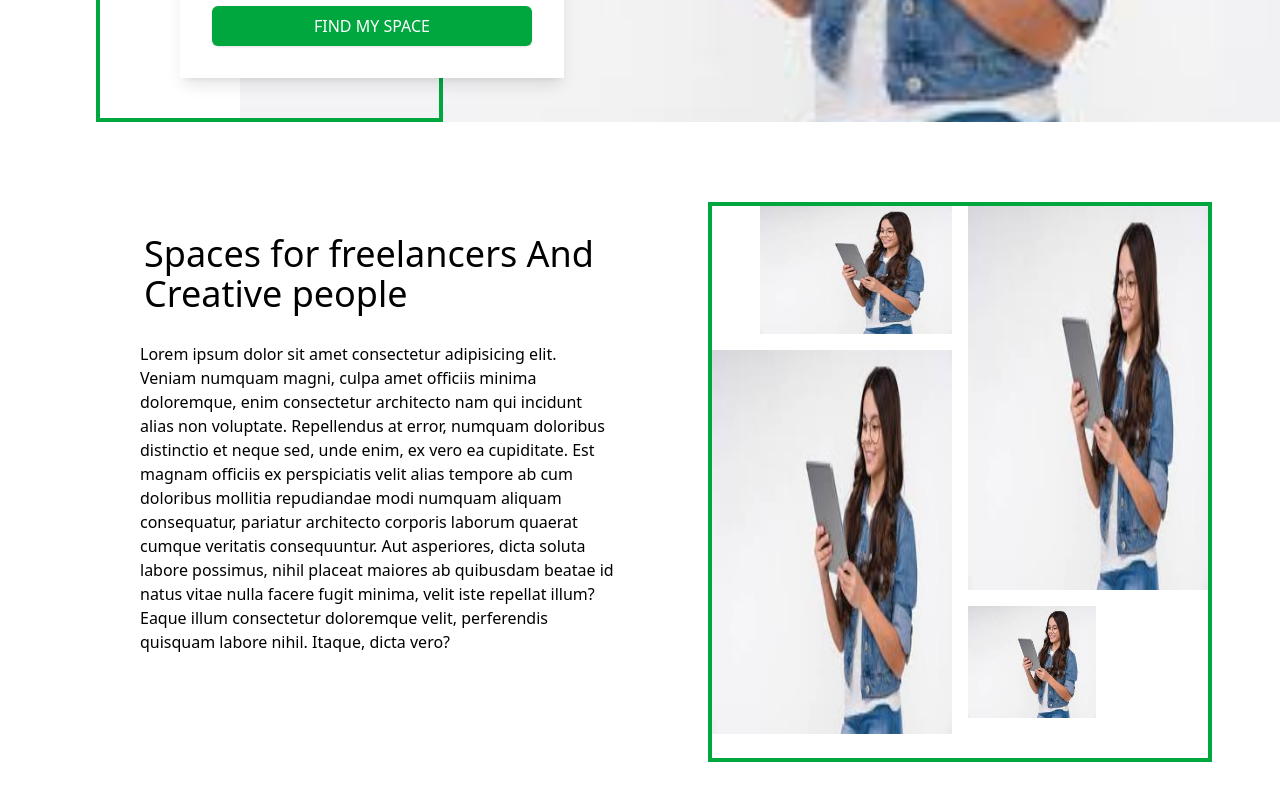
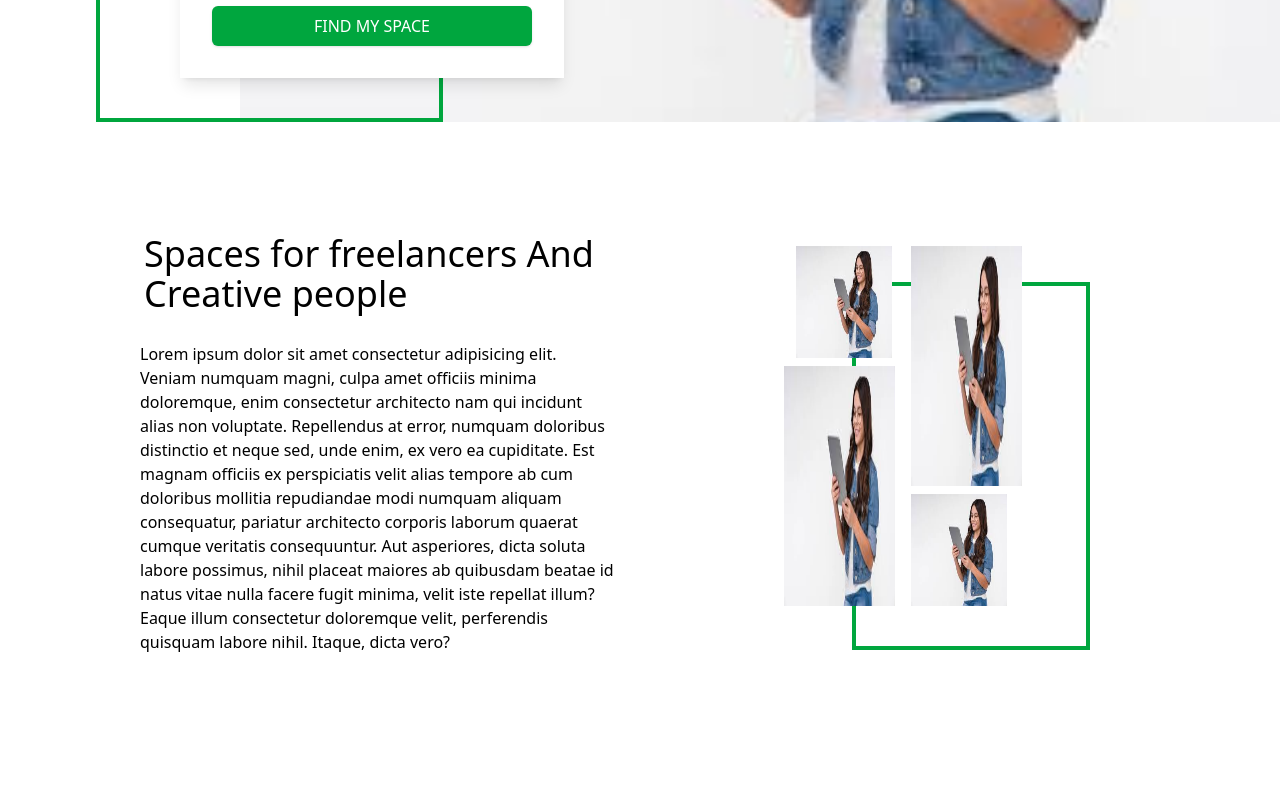
Before and after one commit to soualomichel91-glitch/projet_tailwindcss, a website: page src/index.html in a window 1280 px wide. Shown: the part 564-1364 px from the top of the page. Drawn offline with Linux system fonts and the light colour scheme.

Commit message:
fin du style de la deuxieme section

```diff
--- a/src/index.html
+++ b/src/index.html
@@ -138,20 +138,26 @@
       </div>
 
       <!-- Section pour les images -->
-      <div class="grid grid-cols-2 gap-4 border-4 border-green-600">
-        <div>
-          <img src="./../images/bgimages.jpg" alt="" class="h-32 w-48 ml-12" />
+      <div class="relative h-1/6 w-1/5 border-4 border-green-600 ml-36 mt-20">
+       <div class="grid grid-cols-2 gap-2 -mt-10">
+         <div>
+          <img src="./../images/bgimages.jpg" alt="" class="h-28 w-24 -ml-15 -mb-20" />
         </div>
         <div>
-          <img src="./../images/bgimages.jpg" alt="" class="h-96 w-60" />
+          <img src="./../images/bgimages.jpg" alt="" class="h-60 w-80 -ml-16" />
         </div>
         <div>
-          <img src="./../images/bgimages.jpg" alt="" class="h-96 w-60 -mt-64" />
+          <img src="./../images/bgimages.jpg" alt="" class="h-60 w-96 -ml-18 -mt-32" />
         </div>
         <div>
-          <img src="./../images/bgimages.jpg" alt="" class="h-28 w-32 mb-10" />
+          <img src="./../images/bgimages.jpg" alt="" class="h-28 w-24 mb-10 -ml-16" />
         </div>
       </div>
+       </div>
     </section>
+
+
+
+
   </body>
 </html>
```
Also changed, not shown: src/output.css.
